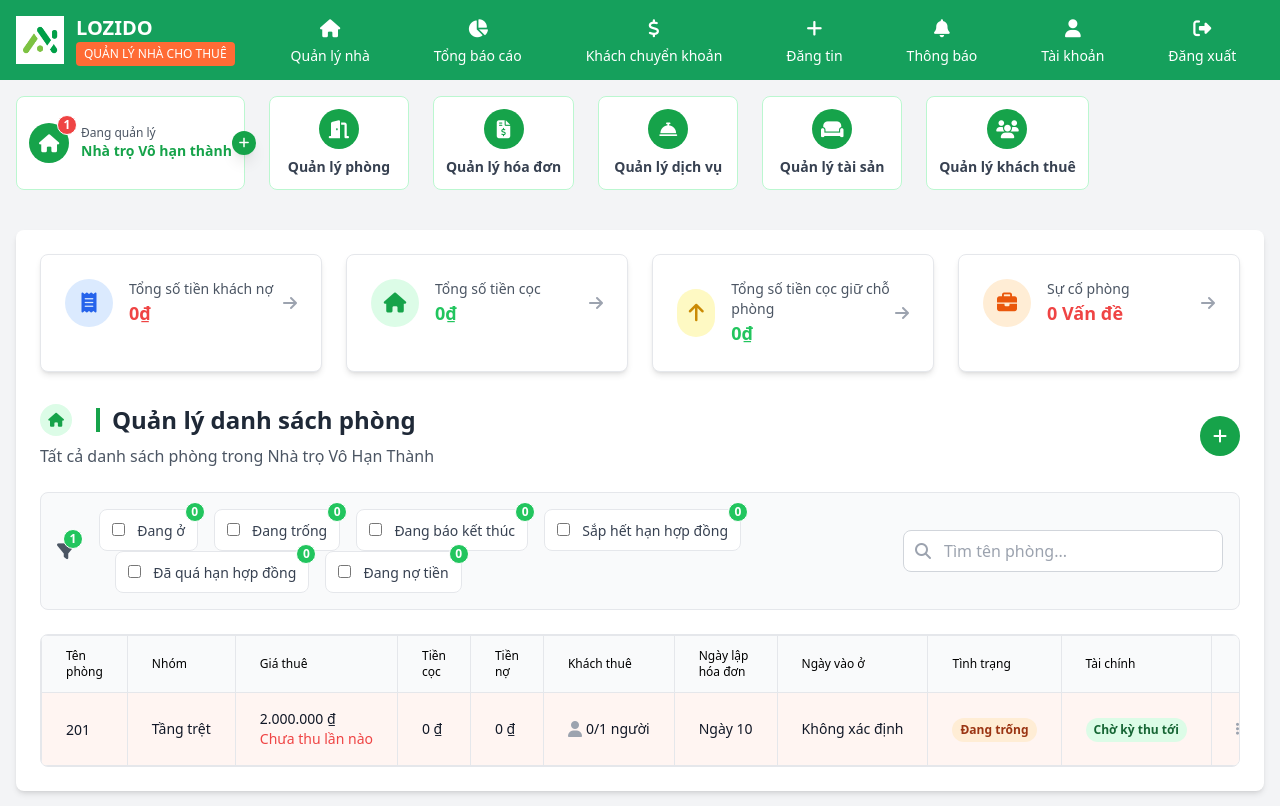
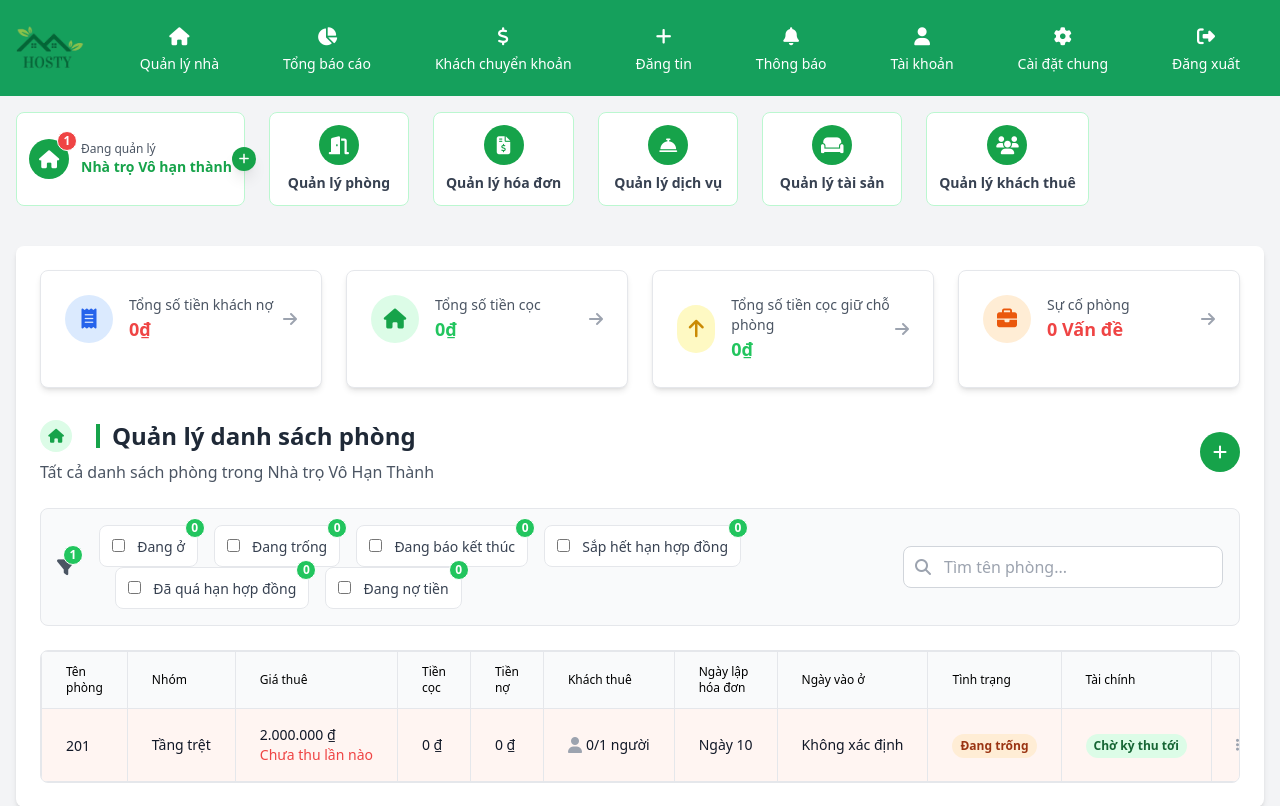
Before and after one commit to NQuangHuyZ31/Rental-management, a PHP site: page /landlord in a window 1280 px wide. Shown: the top 806 px of the page. Run offline with PHP 8.4, Linux system fonts and the light colour scheme; data that the repository does not hold is empty; classes that the project's autoload settings leave out are loaded by file name; some libraries are stand-ins or nearby versions.

Commit message:
update logo

```diff
--- a/App/Controllers/landlord/HouseController.php
+++ b/App/Controllers/landlord/HouseController.php
@@ -4,12 +4,18 @@ namespace App\Controllers\Landlord;
 
 use App\Controllers\Controller;
 use Core\ViewRender;
+use Core\QueryBuilder;
 
 class HouseController extends Controller
 {
     public function index()
     {
-        ViewRender::render('landlord/index');
+        $query = new QueryBuilder();
+        $sql = "SELECT * FROM houses";
+        $result = $query->queryAll($sql);
+        ViewRender::render('landlord/index', ['houses' => $result]);
     }
+
+
 }
 ?>
--- a/views/landlord/index.php
+++ b/views/landlord/index.php
@@ -3,7 +3,7 @@
 <head>
     <meta charset="UTF-8">
     <meta name="viewport" content="width=device-width, initial-scale=1.0">
-    <title>LOZIDO - Quản lý nhà cho thuê</title>
+    <title>HOSTY - Quản lý nhà cho thuê</title>
 
     <!-- Include Libraries -->
     <?php include 'layouts/app.php'; ?>
--- a/views/landlord/layouts/header.php
+++ b/views/landlord/layouts/header.php
@@ -1,16 +1,12 @@
 <header class="bg-[#15A05C] shadow-lg">
     <nav class="container mx-auto px-4">
-        <div class="flex items-center h-20">
+        <div class="flex items-center h-24">
             <!-- Logo Section -->
             <div class="flex items-center mr-8">
-                <img src="../../Public/images/admin/Icon-lozido-white.jpg"
-                     alt="LOZIDO Logo"
-                     class="w-12 h-12 mr-3">
-                <div class="text-white">
-                    <div class="text-xl font-bold">LOZIDO</div>
-                    <div class="bg-lozido-orange text-white text-xs px-2 py-1 rounded">
-                        QUẢN LÝ NHÀ CHO THUÊ
-                    </div>
+                <div>
+                    <img src="<?= BASE_URL ?>/Public/images/admin/hosty-removebg.jpg"
+                         alt="HOSTY Logo"
+                         class="w-35 h-35">
                 </div>
             </div>
 
@@ -52,6 +48,12 @@
                     <span class="text-sm whitespace-nowrap">Tài khoản</span>
                 </a>
 
+                <!-- Cài đặt chung (General Settings) -->
+                <a href="#" class="nav-item flex flex-col items-center px-6 py-2 text-white hover:bg-white hover:bg-opacity-10 rounded">
+                    <i class="fas fa-cog text-lg mb-1"></i>
+                    <span class="text-sm whitespace-nowrap">Cài đặt chung</span>
+                </a>
+
                 <!-- Đăng xuất (Logout) -->
                 <a href="#" class="nav-item flex flex-col items-center px-6 py-2 text-white hover:bg-white hover:bg-opacity-10 rounded">
                     <i class="fas fa-sign-out-alt text-lg mb-1"></i>
--- a/views/login.php
+++ b/views/login.php
@@ -10,7 +10,7 @@ $csrf = CSRF::generateToken();
 <head>
     <meta charset="UTF-8">
     <meta name="viewport" content="width=device-width, initial-scale=1.0">
-    <title>Đăng nhập - LOZIDO</title>
+    <title>Đăng nhập - HOSTY</title>
 
     <!-- Tailwind CSS -->
     <script src="https://cdn.tailwindcss.com"></script>
@@ -35,7 +35,7 @@ $csrf = CSRF::generateToken();
         <div class="text-center mb-8">
             <!-- Logo -->
             <div class="mb-4">
-                <img src=" <?= BASE_URL ?>/Public/images/admin/Icon-lozido-white.jpg" alt="LOZIDO Logo" class="w-20 h-20 mx-auto">
+                <img src=" <?= BASE_URL ?>/Public/images/admin/hosty-removebg.jpg" alt="HOSTY Logo" class="w-18 h-20 mx-auto">
             </div>
             <!-- Title Text -->
             <h1 class="text-[#3C9E46] text-4xl font-bold text-center leading-tight whitespace-nowrap">
@@ -52,7 +52,7 @@ $csrf = CSRF::generateToken();
 
             <!-- Login Form -->
             <form action="#" method="POST">
-                <input type="hidden" name="csrf_token" value="<?= $csrf_token ?>">
+                <input type="hidden" name="csrf_token" value="<?= $csrf ?>">
                 <!-- Email Field -->
                 <div class="mb-6">
                     <label for="email" class="block text-gray-700 text-sm font-medium mb-2">
--- a/views/register.php
+++ b/views/register.php
@@ -33,7 +33,7 @@ use Core\Session;
         <div class="text-center mb-8">
             <!-- Logo -->
             <div class="mb-4">
-                <img src="<?= BASE_URL ?>/Public/images/admin/Icon-lozido-white.jpg" alt="LOZIDO Logo" class="w-20 h-20 mx-auto">
+                <img src="<?= BASE_URL ?>/Public/images/admin/Icon-lozido-white.jpg" alt="LOZIDO Logo" class="w-18 h-20 mx-auto">
             </div>
             <!-- Title Text -->
             <h1 class="text-[#3C9E46] text-4xl font-bold text-center leading-tight whitespace-nowrap">
```
Also changed, not shown: Public/images/admin/hosty-removebg.jpg (added), Public/images/admin/hosty.png (added), 4 other files.
